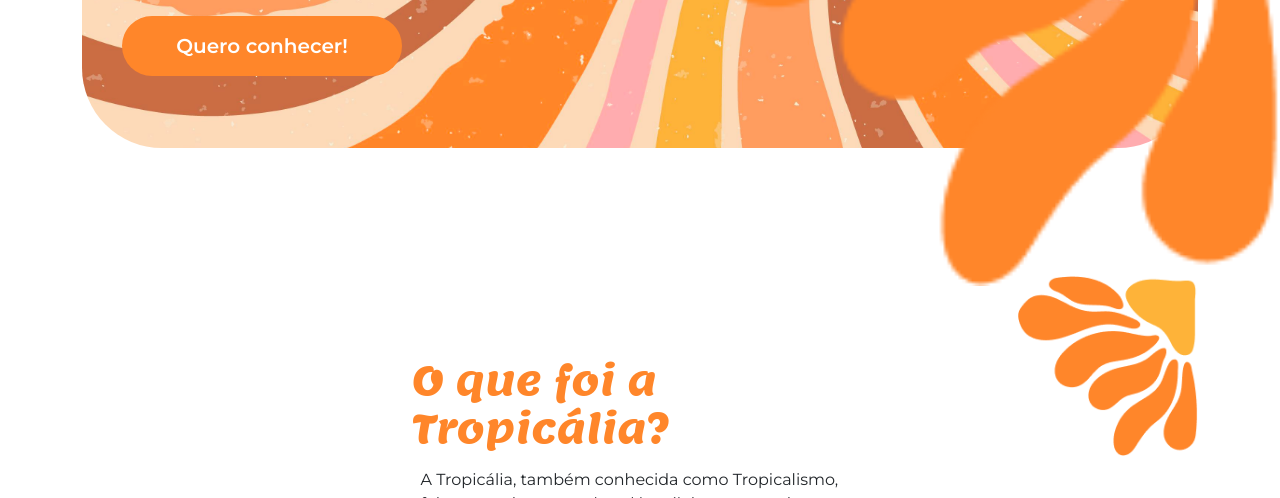
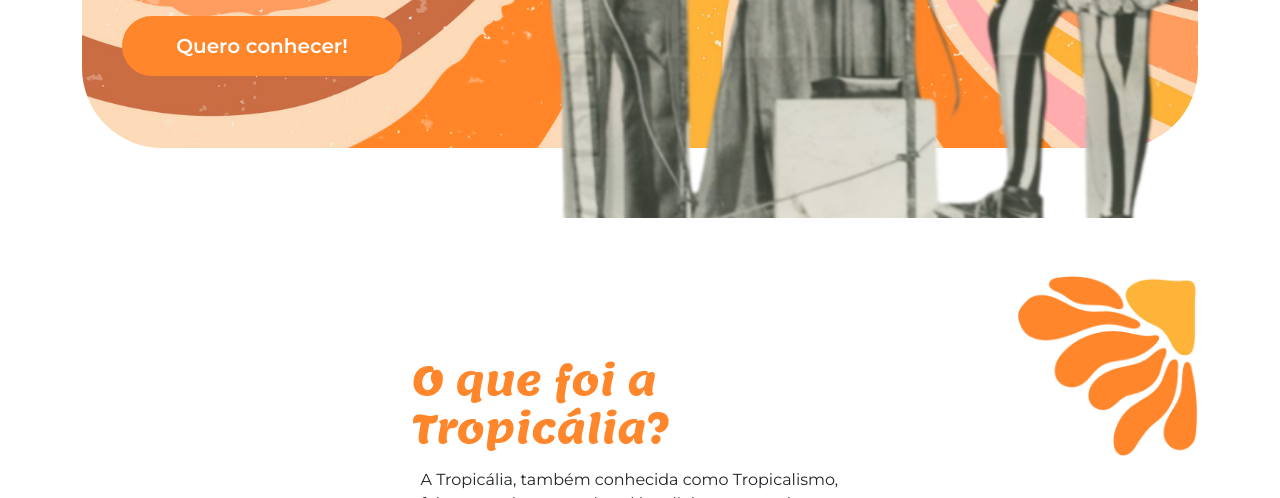
Before and after one commit to mary1812008/tropicalia, a plain HTML site: page index.html in a window 1280 px wide. Shown: the part 733-1231 px from the top of the page. Drawn offline with nearby package versions, Linux system fonts and the light colour scheme; a script that the page names is missing.

Commit message:
mutantes

```diff
--- a/index.html
+++ b/index.html
@@ -38,10 +38,11 @@
                     <a href="#tropicalia" class="btn btn-primary btn-lg botao-inicio fw-semibold">Quero
                         conhecer!</a>
                 </div>
-                <img src="img/flor.png" class="img-fluid img-inicio"
+                <img src="img/lossy-page1-640px-Os_Mutantes.tif (1).png"alt="imagem preto e branco de três cantores cantando em dois microfones"class="img-fluid img-inicio">
 
 
             </div>
+
         </section>
 
         <section id="tropicalia" class="my-5 pt-6 secao-tropicalia">
--- a/styles.css
+++ b/styles.css
@@ -41,7 +41,7 @@ section {
 /* posicionamento para a imagem à direita */
 .img-inicio {
     position: absolute;
-    right: 0;
+    right: 7%;
     top: 18rem;
     width: 45rem;
     height: auto;
```
